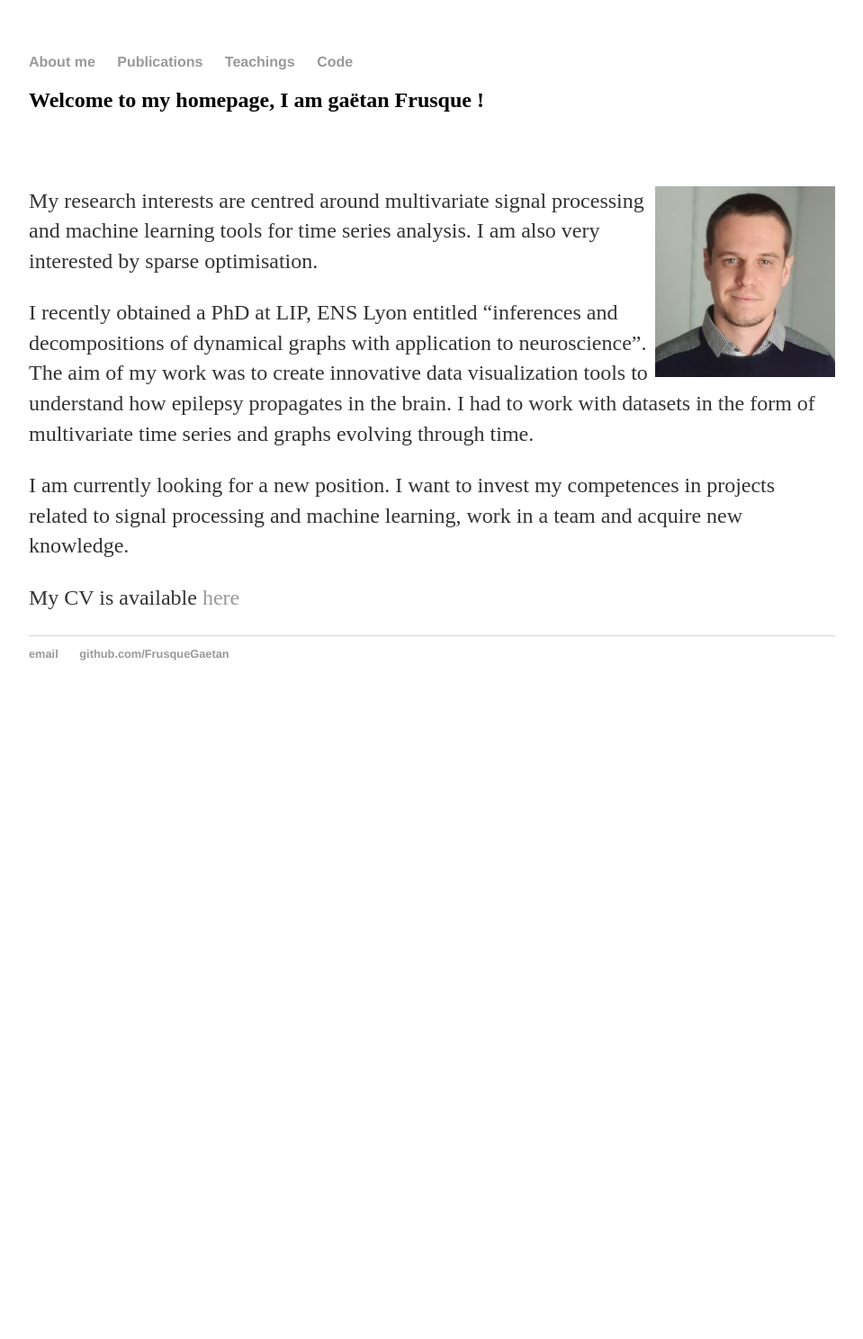
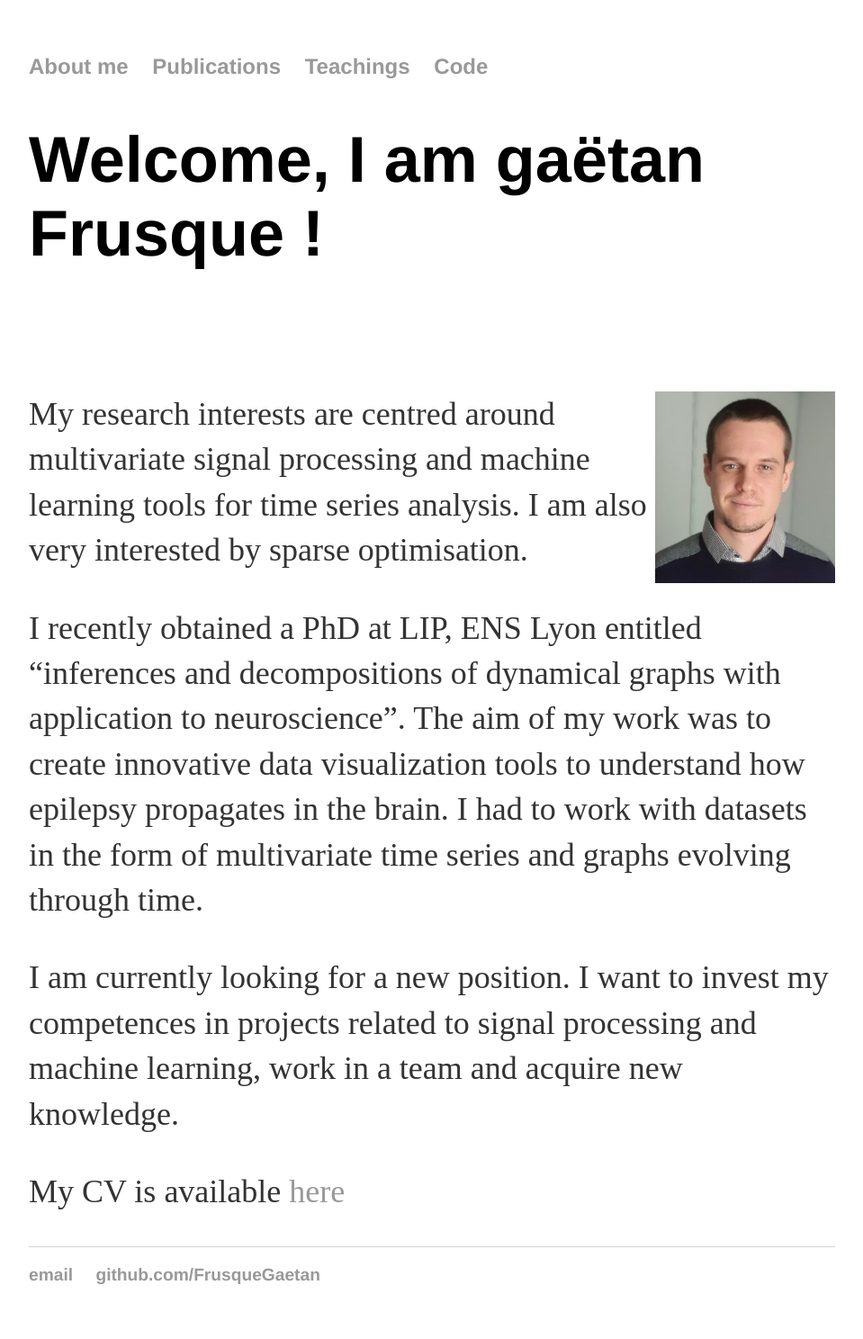
Before and after one commit to FrusqueGaetan/FrusqueGaetan.github.io, a Jekyll site: the page built from index.md, in a window 1280 px wide. Shown: the whole page at 90% size, without its empty margins (160-1119 px from the left). Built offline with Jekyll 4.4.1, drawn with Linux system fonts in a browser that asks for light colours; before the commit the page ends 900 px from its top, so only the background shows below that.

Commit message:
css change

```diff
--- a/css/main.css
+++ b/css/main.css
@@ -1,6 +1,7 @@
 body {
     margin: 60px auto;
     width: 70%;
+    font-size: 1.5em;
 }
 nav ul, footer ul {
     font-family:'Helvetica', 'Arial', 'Sans-Serif';
@@ -41,8 +42,3 @@ ul.posts {
 ul.posts li {
     list-style: none;
 }
-
-.img-left{
-    float: left;
-    margin-right: 1em;
-}
--- a/index.md
+++ b/index.md
@@ -2,12 +2,11 @@
 layout: default
 title: Frusque Gaëtan
 ---
-## Welcome to my homepage, I am gaëtan Frusque !
+# Welcome, I am gaëtan Frusque !
 
 <br/>
 
 <img src="./Support/picture3.jpg" ALIGN="RIGHT" width="200" />
-
 My research interests are centred around multivariate signal processing and machine learning tools for time series analysis. I am also very interested by sparse optimisation.
 
 I recently obtained a PhD at LIP, ENS Lyon entitled “inferences and decompositions of dynamical graphs with application to neuroscience”. The aim of my work was to create innovative data visualization tools to understand how epilepsy propagates in the brain. I had to work with datasets in the form of multivariate time series and graphs evolving through time.
```
